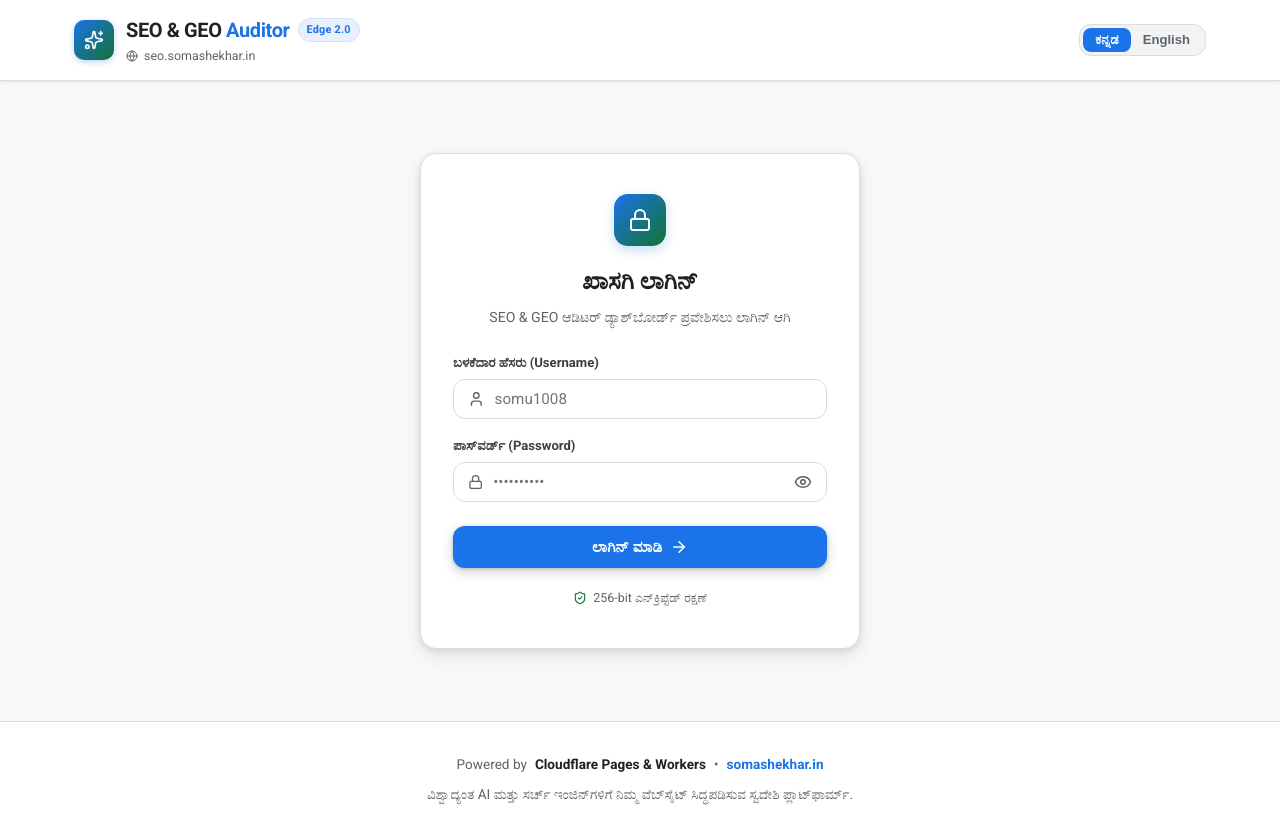
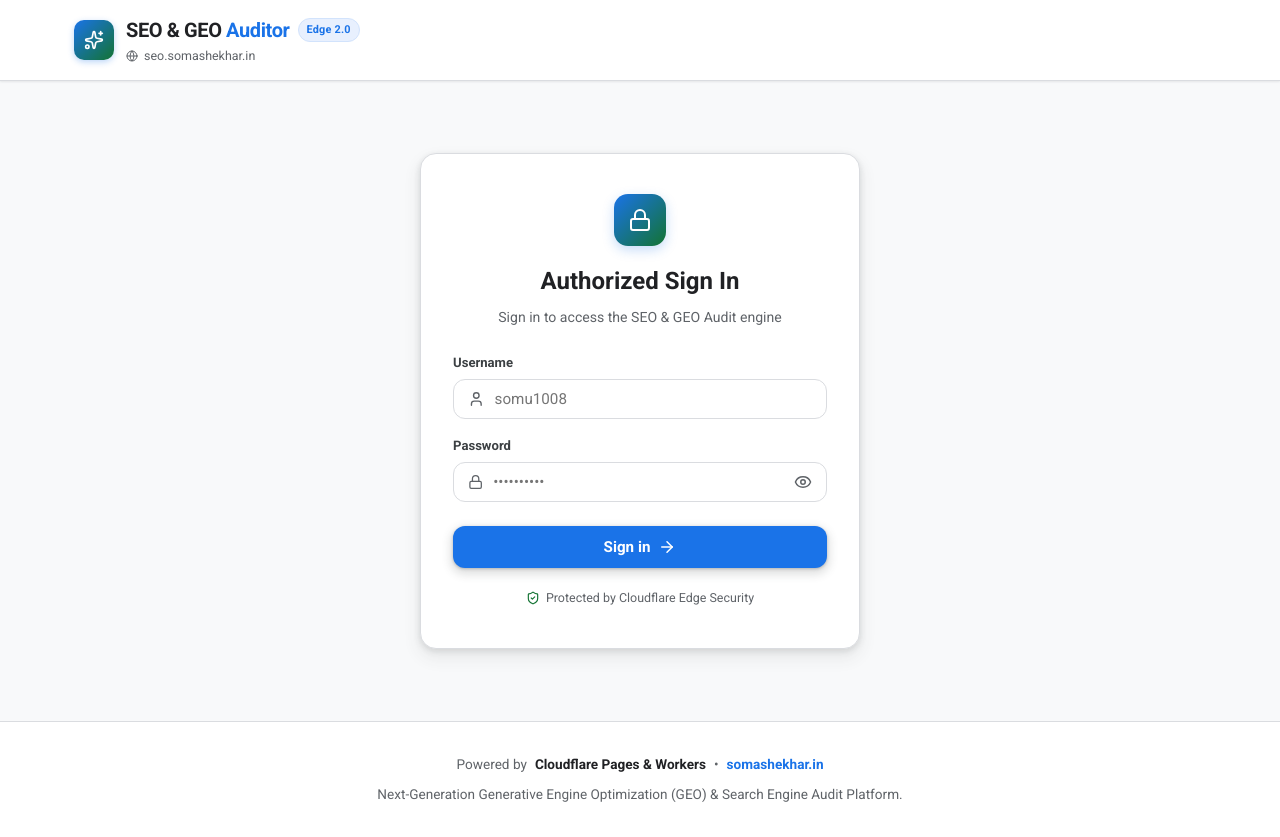
Before and after one commit to Varundeshpande123/seo-and-geo-auditor, a React (Vite) app: page / in a window 1280 px wide. Built offline with nearby package versions, Linux system fonts and the light colour scheme; a web font is replaced by a local one.

Commit message:
Remove AiDiscoveryCard prompt discovery and switch to English only

```diff
--- a/src/App.tsx
+++ b/src/App.tsx
@@ -5,7 +5,6 @@
 import { ScoreOverview } from './components/ScoreOverview';
 import { CompetitorBattleCard } from './components/CompetitorBattleCard';
 import { GeoAuditCard } from './components/GeoAuditCard';
-import { AiDiscoveryCard } from './components/AiDiscoveryCard';
 import { SeoAuditCard } from './components/SeoAuditCard';
 import { SpeedAuditCard } from './components/SpeedAuditCard';
 import { InsiderAuditCard } from './components/InsiderAuditCard';
@@ -17,7 +16,7 @@
 import type { FullAuditResult, AuditIssue } from './types/audit';
 
 export function App() {
-  const [lang, setLang] = useState<'kn' | 'en'>('kn');
+  const [lang, setLang] = useState<'kn' | 'en'>('en');
   const [isAuthenticated, setIsAuthenticated] = useState<boolean>(false);
   const [auditResult, setAuditResult] = useState<FullAuditResult | null>(null);
   const [competitorResult, setCompetitorResult] = useState<FullAuditResult | null>(null);
@@ -398,11 +397,6 @@
                       onOpenFix={handleOpenFixById}
                     />
 
-                    <AiDiscoveryCard
-                      geo={auditResult.geo}
-                      lang={lang}
-                    />
-
                     <IssuesList
                       issues={auditResult.issues.filter((i) => i.category === 'geo')}
                       lang={lang}
--- a/src/components/Navbar.tsx
+++ b/src/components/Navbar.tsx
@@ -2,15 +2,13 @@
 import { Globe, Sparkles, LogOut, UserCheck } from 'lucide-react';
 
 interface NavbarProps {
-  lang: 'kn' | 'en';
-  setLang: (lang: 'kn' | 'en') => void;
+  lang?: 'kn' | 'en';
+  setLang?: (lang: 'kn' | 'en') => void;
   isAuthenticated?: boolean;
   onLogout?: () => void;
 }
 
 export const Navbar: React.FC<NavbarProps> = ({
-  lang,
-  setLang,
   isAuthenticated = false,
   onLogout,
 }) => {
@@ -75,58 +73,17 @@
             </div>
           )}
 
-          {/* Language Switcher */}
-          <div style={{
-            display: 'flex',
-            background: '#f1f3f4',
-            borderRadius: 'var(--radius-md)',
-            padding: '3px',
-            border: '1px solid #dadce0',
-          }}>
-            <button
-              onClick={() => setLang('kn')}
-              style={{
-                border: 'none',
-                background: lang === 'kn' ? '#1a73e8' : 'transparent',
-                color: lang === 'kn' ? '#ffffff' : '#5f6368',
-                padding: '4px 12px',
-                borderRadius: '8px',
-                fontSize: '0.82rem',
-                fontWeight: 600,
-                cursor: 'pointer',
-                transition: 'all 0.2s',
-              }}
-            >
-              ಕನ್ನಡ
-            </button>
-            <button
-              onClick={() => setLang('en')}
-              style={{
-                border: 'none',
-                background: lang === 'en' ? '#1a73e8' : 'transparent',
-                color: lang === 'en' ? '#ffffff' : '#5f6368',
-                padding: '4px 12px',
-                borderRadius: '8px',
-                fontSize: '0.82rem',
-                fontWeight: 600,
-                cursor: 'pointer',
-                transition: 'all 0.2s',
-              }}
-            >
-              English
-            </button>
-          </div>
 
           {/* Logout Button */}
           {isAuthenticated && onLogout && (
             <button
               onClick={onLogout}
               className="btn btn-secondary"
-              title={lang === 'kn' ? 'ಲಾಗ್‌ಔಟ್' : 'Logout'}
+              title="Logout"
               style={{ padding: '6px 12px', fontSize: '0.82rem', gap: '6px' }}
             >
               <LogOut size={14} />
-              <span>{lang === 'kn' ? 'ಲಾಗ್‌ಔಟ್' : 'Logout'}</span>
+              <span>Logout</span>
             </button>
           )}
         </div>
```
